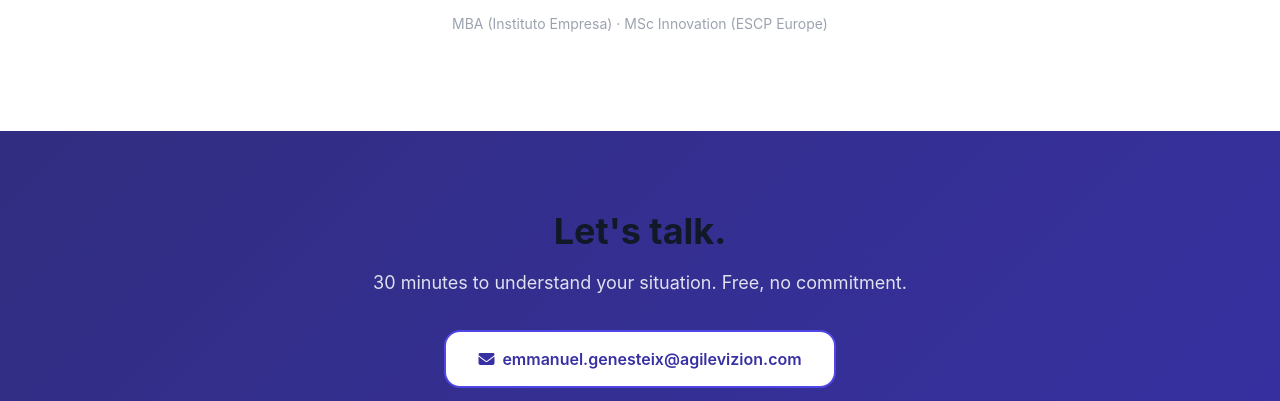
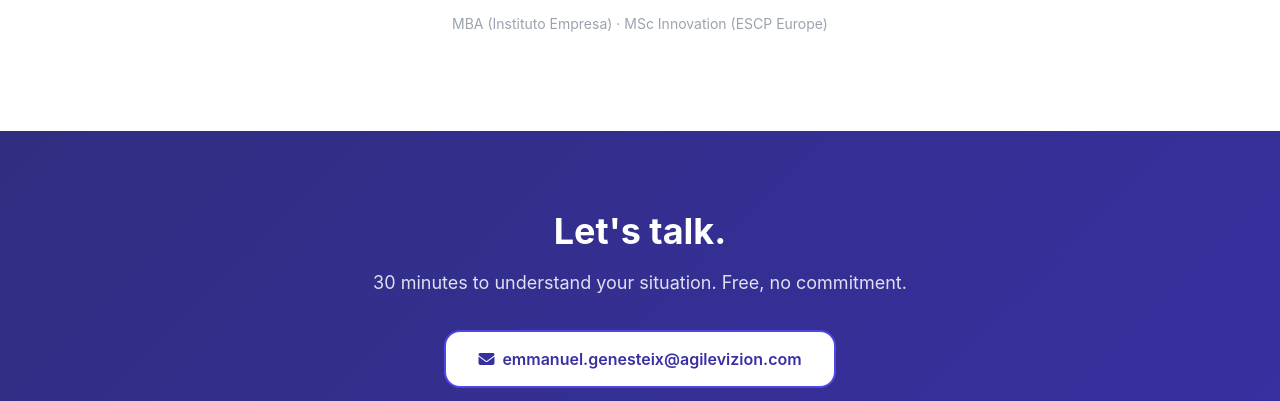
Before and after one commit to cryptoradio7/agilevizion, a plain HTML site: page index.html in a window 1280 px wide. Shown: the part 5593-5994 px from the top of the page. Drawn offline with Linux system fonts and the light colour scheme.

Commit message:
Fix couleur titre Let's talk en blanc sur fond indigo
Co-Authored-By: Claude Opus 4.6 <noreply@anthropic.com>

```diff
--- a/index.html
+++ b/index.html
@@ -614,7 +614,7 @@
     <!-- CTA -->
     <section class="section-cta" id="contact" style="padding: var(--space-20) 0;">
         <div class="container" style="max-width: 640px;">
-            <h2 class="animate-in" style="font-size: var(--font-size-4xl); margin-bottom: var(--space-4);">Let's talk.</h2>
+            <h2 class="animate-in" style="font-size: var(--font-size-4xl); margin-bottom: var(--space-4); color: white;">Let's talk.</h2>
             <p class="animate-in" style="font-size: var(--font-size-lg); color: var(--color-white-85); margin-bottom: var(--space-8);">30 minutes to understand your situation. Free, no commitment.</p>
             <div style="display: flex; flex-direction: column; align-items: center; gap: var(--space-4);" class="animate-in">
                 <a href="mailto:emmanuel.genesteix@agilevizion.com" class="btn btn-primary btn-lg" style="background: var(--color-white); color: var(--color-primary-dark); font-weight: var(--font-weight-semibold);"><i class="fa-solid fa-envelope"></i> emmanuel.genesteix@agilevizion.com</a>
```
